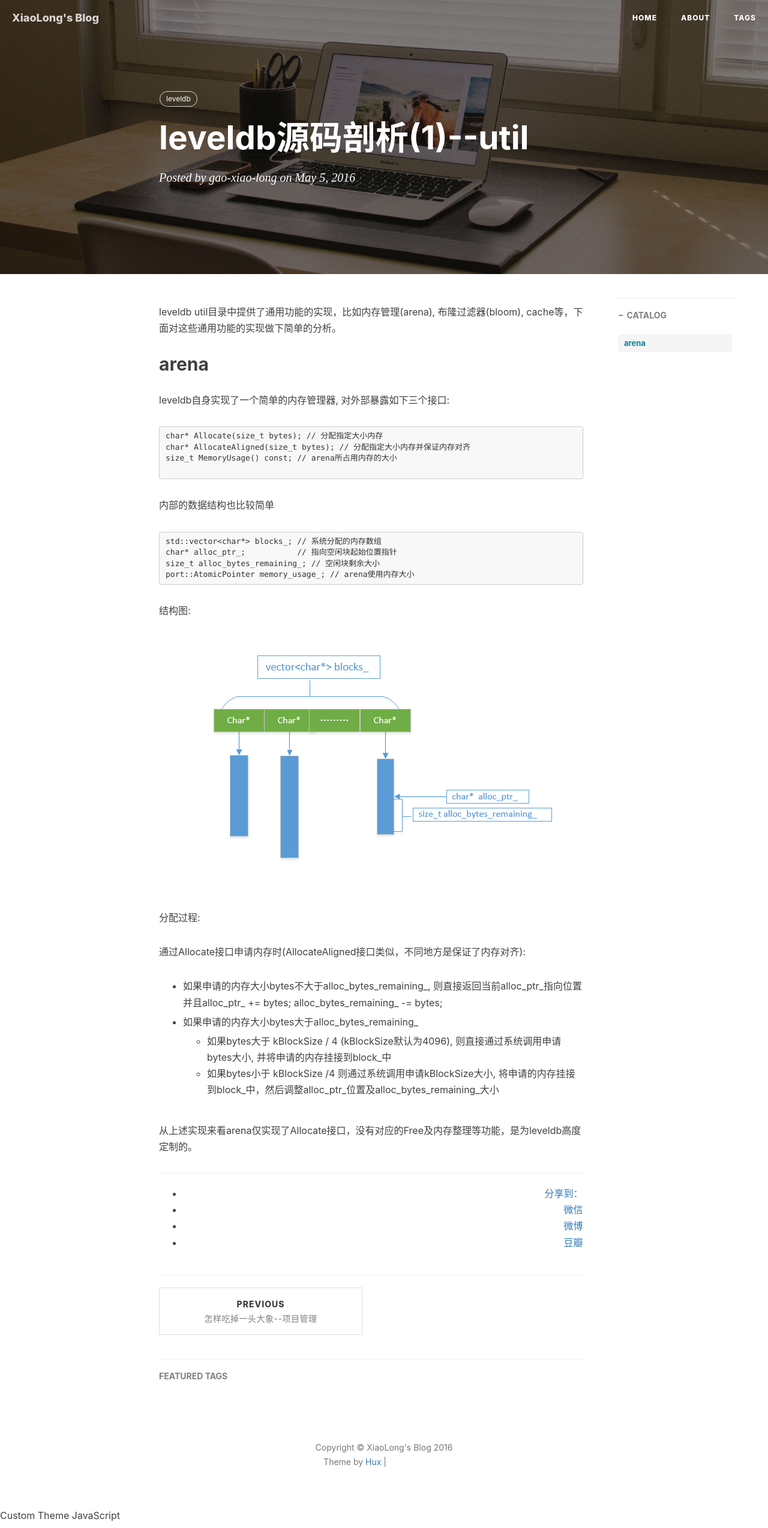
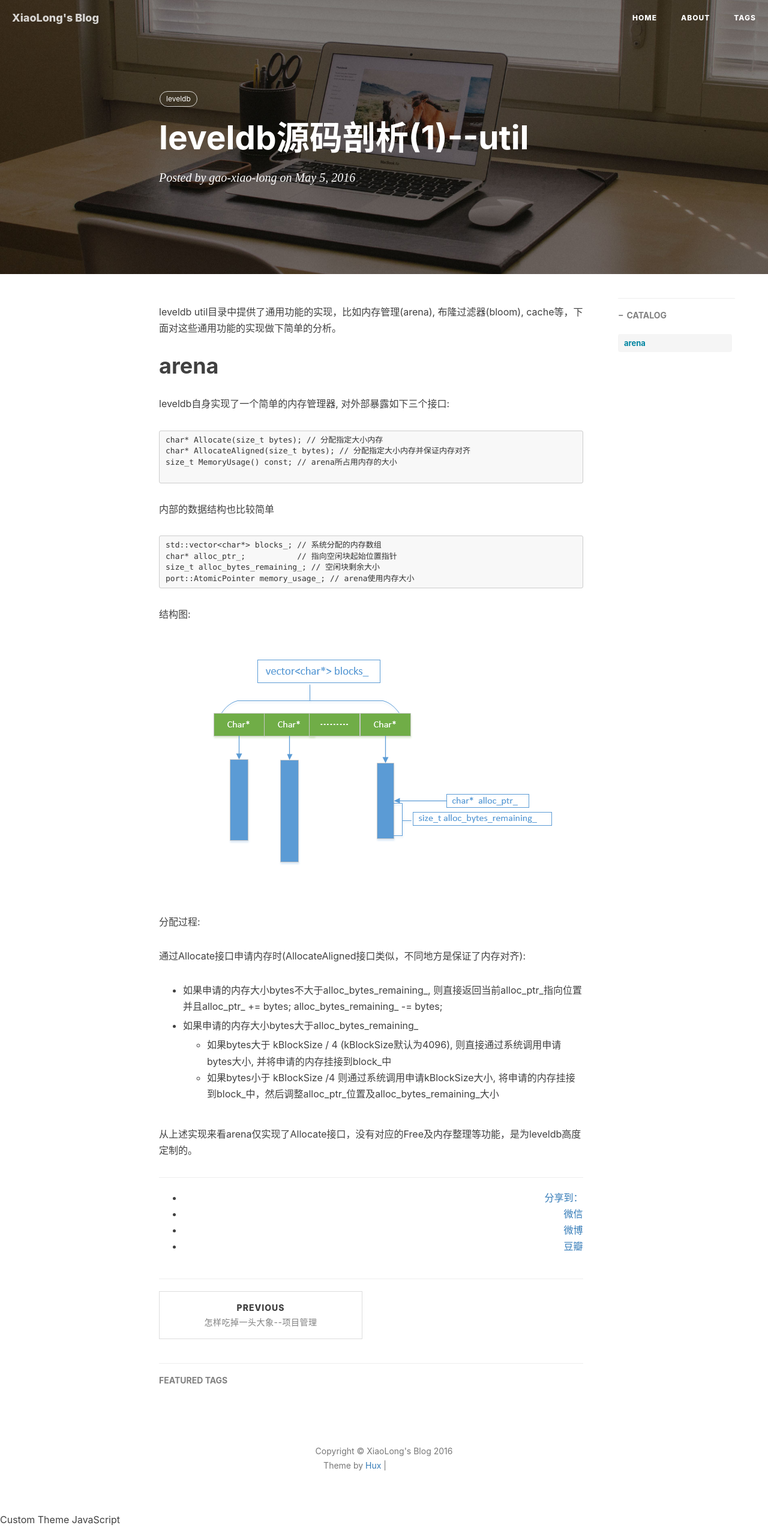
Before and after one commit to gao-xiao-long/gao-xiao-long.github.io, a Jekyll site: the page built from _posts/2016-05-05-leveldb-util.markdown, in a window 1280 px wide. Shown: the whole page at 60% size. Built offline with Jekyll 4.4.1, drawn with Linux system fonts in a browser that asks for light colours; nearby versions of some CDN libraries; comment, search, counter and statistics services are not loaded; grey boxes are pictures that could not be loaded.

```diff
--- a/_posts/2016-05-05-leveldb-util.markdown
+++ b/_posts/2016-05-05-leveldb-util.markdown
@@ -10,7 +10,7 @@ tags:
 
 leveldb util目录中提供了通用功能的实现，比如内存管理(arena), 布隆过滤器(bloom), cache等，下面对这些通用功能的实现做下简单的分析。
 
-## arena
+# arena
 
 leveldb自身实现了一个简单的内存管理器, 对外部暴露如下三个接口:
 
```
